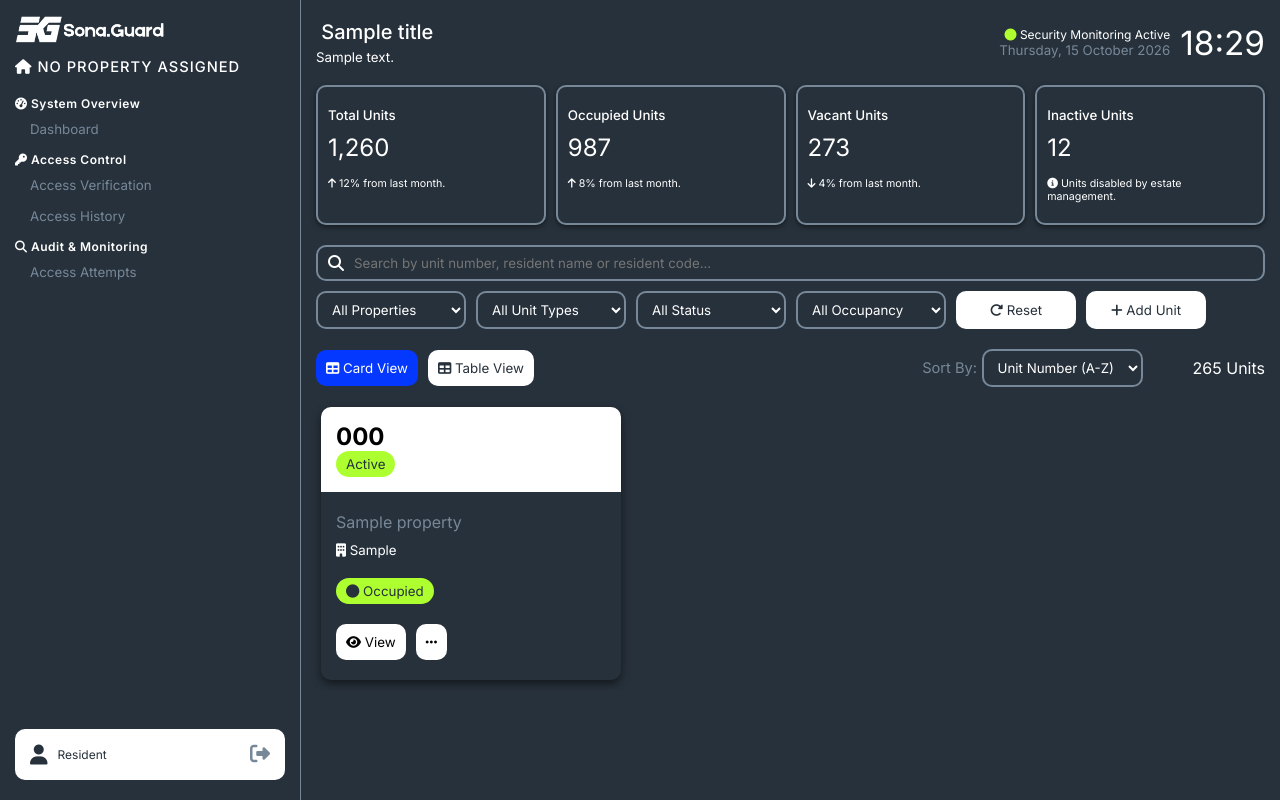
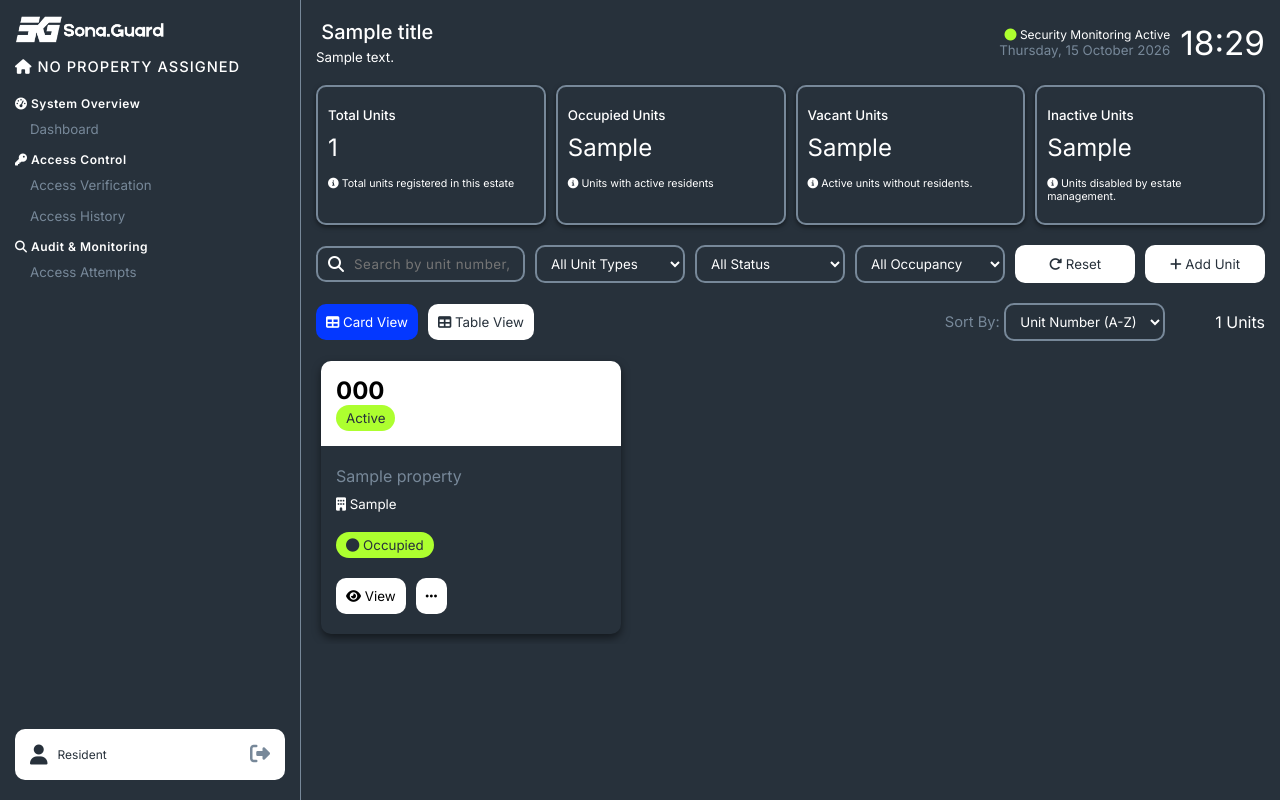
Before and after one commit to oriah-studios-TSF/Sona.Guard, a Flask app: template backend/app/templates/units/index.html in a window 1280 px wide. Run offline with Flask 3, Linux system fonts and the light colour scheme; tables that the repository leaves empty hold one stand-in row (values such as "Sample post"); the template is opened without the code that fills it: values that come from a table or form of the project are taken from there, most other values are stand-ins (such as "Sample title", 1, 10 or a date in 2020); some libraries are stand-ins or nearby versions.

Commit message:
Add interactive unit filtering and dynamic statistics

```diff
--- a/backend/app/static/css/units.css
+++ b/backend/app/static/css/units.css
@@ -70,6 +70,13 @@
     background: transparent;
     font-size: 10pt;
     width: 100%;
+    color: white;
+    text-transform: uppercase;
+    letter-spacing: 0.5px;
+}
+
+.filter-bar .input-row input::placeholder {
+    text-transform: none;
 }
 
 .filter-row {
@@ -84,7 +91,7 @@
     border-radius: 10px;
     font-size: 10pt;
     width: 150px;
-    background-color: transparent;
+    background-color: #27313b;
     color: white;
     cursor: pointer;
 }
@@ -199,9 +206,11 @@
 
 .units-cards-row {
     display: grid;
-    grid-template-columns: repeat(auto-fit, minmax(250px, 1fr));
+    grid-template-columns: repeat(auto-fill, minmax(280px, 1fr));
     gap: 20px;
     width: 100%;
+    max-width: 1600px;
+    justify-content: start;
 }
 
 .unit-card {
@@ -211,9 +220,8 @@
     background-color: #27313b;
     display: flex;
     flex-direction: column;
+
     gap: 20px;
-    max-width: 300px;
-    width: 100%;
     color: black;
 }
 
--- a/backend/app/static/js/units.js
+++ b/backend/app/static/js/units.js
@@ -0,0 +1,61 @@
+document.addEventListener('DOMContentLoaded', () => {
+    const searchInput = document.getElementById('searchInput');
+    const unitTypeFilter = document.getElementById('unitTypeFilter');
+    const statusFilter = document.getElementById('statusFilter');
+    const occupancyFilter = document.getElementById('occupancyFilter');
+    const resetFilters = document.getElementById('resetFilters');
+    const unitCards = document.querySelectorAll('.unit-card');
+    const totalUnitsView = document.querySelector('.total-units-view')
+
+
+    function filterUnits() {
+        const searchTerm = searchInput?.value.trim().toLowerCase() || '';
+        const selectedType = unitTypeFilter?.value || '';
+        const selectedStatus = statusFilter?.value || '';
+        const selectedOccupancy = occupancyFilter?.value || '';
+
+        let visibleCount = 0;
+
+        unitCards.forEach((card) => {
+            const unitType = card.dataset.unitType || '';
+            const status = card.dataset.status || '';
+            const occupancy = card.dataset.occupancy || '';
+            const unitNumber = card.dataset.unitNumber || '';
+            const cardText = card.textContent.toLowerCase();
+
+            const matchesSearch = !searchTerm || unitNumber.toLowerCase().includes(searchTerm) || cardText.includes(searchTerm);
+            const matchesType = !selectedType || unitType === selectedType;
+            const matchesStatus = !selectedStatus || status === selectedStatus;
+            const matchesOccupancy = !selectedOccupancy || occupancy === selectedOccupancy;
+
+            const isVisible = matchesSearch && matchesType && matchesStatus && matchesOccupancy;
+
+            card.style.display = isVisible ? 'flex' : 'none';
+
+            if (isVisible) {
+                visibleCount++;
+            }
+        });
+
+        if (totalUnitsView) {
+            totalUnitsView.textContent = `${visibleCount} Units`;
+        }
+    }
+
+    searchInput?.addEventListener('input', filterUnits);
+    unitTypeFilter?.addEventListener('change', filterUnits);
+    statusFilter?.addEventListener('change', filterUnits);
+    occupancyFilter?.addEventListener('change', filterUnits);
+
+    resetFilters?.addEventListener('click', () => {
+        if (searchInput) searchInput.value = '';
+        if (unitTypeFilter) unitTypeFilter.value = '';
+        if (statusFilter) statusFilter.value = '';
+        if (occupancyFilter) occupancyFilter.value = '';
+
+        filterUnits();
+    });
+
+    filterUnits();
+
+});
--- a/backend/app/templates/units/index.html
+++ b/backend/app/templates/units/index.html
@@ -13,25 +13,25 @@
         <div class="cards">
             <div class="card">
                 <span class="card-title">Total Units</span>
-                <span class="card-value">1,260</span>
-                <span class="card-description"><i class="fas fa-arrow-up"></i> 12% from last month.</span>
+                <span class="card-value">{{ statistics.total_units }}</span>
+                <span class="card-description"><i class="fas fa-circle-info"></i> Total units registered in this estate</span>
             </div>
 
             <div class="card">
                 <span class="card-title">Occupied Units</span>
-                <span class="card-value">987</span>
-                <span class="card-description"><i class="fas fa-arrow-up"></i> 8% from last month.</span>
+                <span class="card-value">{{ statistics.occupied_units }}</span>
+                <span class="card-description"><i class="fas fa-circle-info"></i> Units with active residents</span>
             </div>
 
             <div class="card">
                 <span class="card-title">Vacant Units</span>
-                <span class="card-value">273</span>
-                <span class="card-description"><i class="fas fa-arrow-down"></i> 4% from last month.</span>
+                <span class="card-value">{{ statistics.vacant_units }}</span>
+                <span class="card-description"><i class="fas fa-circle-info"></i> Active units without residents.</span>
             </div>
 
             <div class="card">
                 <span class="card-title">Inactive Units</span>
-                <span class="card-value">12</span>
+                <span class="card-value">{{ statistics.inactive_units }}</span>
                 <span class="card-description"><i class="fas fa-circle-info"></i> Units disabled by estate management.</span>
             </div>
         </div>
@@ -43,19 +43,28 @@
             <input type="text" id="searchInput" placeholder="Search by unit number, resident name or resident code...">
         </div>
         <div class="filter-row">
-            <select name="" id="">
-                <option value="">All Properties</option>
+            {% if current_user.role == 'system_owner' %}
+                <select name="property" id="propertyFilter">
+                    <option value="">All Properties</option>
+                </select>
+            {% endif %}
+            <select name="unit_type" id="unitTypeFilter">
+                <option value="">All Unit Types</option>
+                <option value="house">House</option>
+                <option value="apartment">Apartment</option>
+                <option value="townhouse">Townhouse</option>
             </select>
-            <select name="" id="">
-                <option value="">All Unit Types</option>
+            <select name="status" id="statusFilter">
+                <option value="">All Status</option>
+                <option value="active">Active</option>
+                <option value="inactive">Inactive</option>
             </select>
-            <select name="" id="">
-                <option value="">All Status</option>
+            <select name="occupancy" id="occupancyFilter">
+                <option value="">All Occupancy</option>
+                <option value="occupied">Occupied</option>
+                <option value="vacant">Vacant</option>
             </select>
-            <select name="" id="">
-                <option value="">All Occupancy</option>
-            </select>
-            <button type="button"><i class="fas fa-rotate-right"></i> Reset</button>
+            <button type="button" id="resetFilters"><i class="fas fa-rotate-right"></i> Reset</button>
             <button type="button" class="add-unit-button"><i class="fas fa-plus"></i> Add Unit</button>
         </div>
     </div>
@@ -79,7 +88,7 @@
     <section class="section card-view">
         <div class="units-cards-row">
             {% for unit in units %}
-                <div class="unit-card">
+                <div class="unit-card" data-unit-type="{{ unit.unit_type}}" data-status="{{ 'active' if unit.is_active else 'inactive' }}" data-occupancy="{{ 'occupied' if unit.residents|selectattr('is_active')|list else 'vacant' }}" data-unit-number="{{ unit.unit_number }}">
                     <div class="unit-card-header">
                         <h1>{{ unit.unit_number }}</h1>
                         <p class="unit-status {{ 'active' if unit.is_active else 'inactive' }}"> {{ 'Active' if unit.is_active else 'Inactive' }}</p>
@@ -104,7 +113,8 @@
             {% endfor %}
         </div>
     </section>
+
+    <script src="{{ url_for('static', filename='js/units.js') }}"></script>
     {% endblock %}
-    <script src="{{ url_for('static', filename='js/units.js') }}"></script>
 </body>
 </html>
```
Also changed, not shown: backend/app/routes/units.py (+12 -2 lines).
